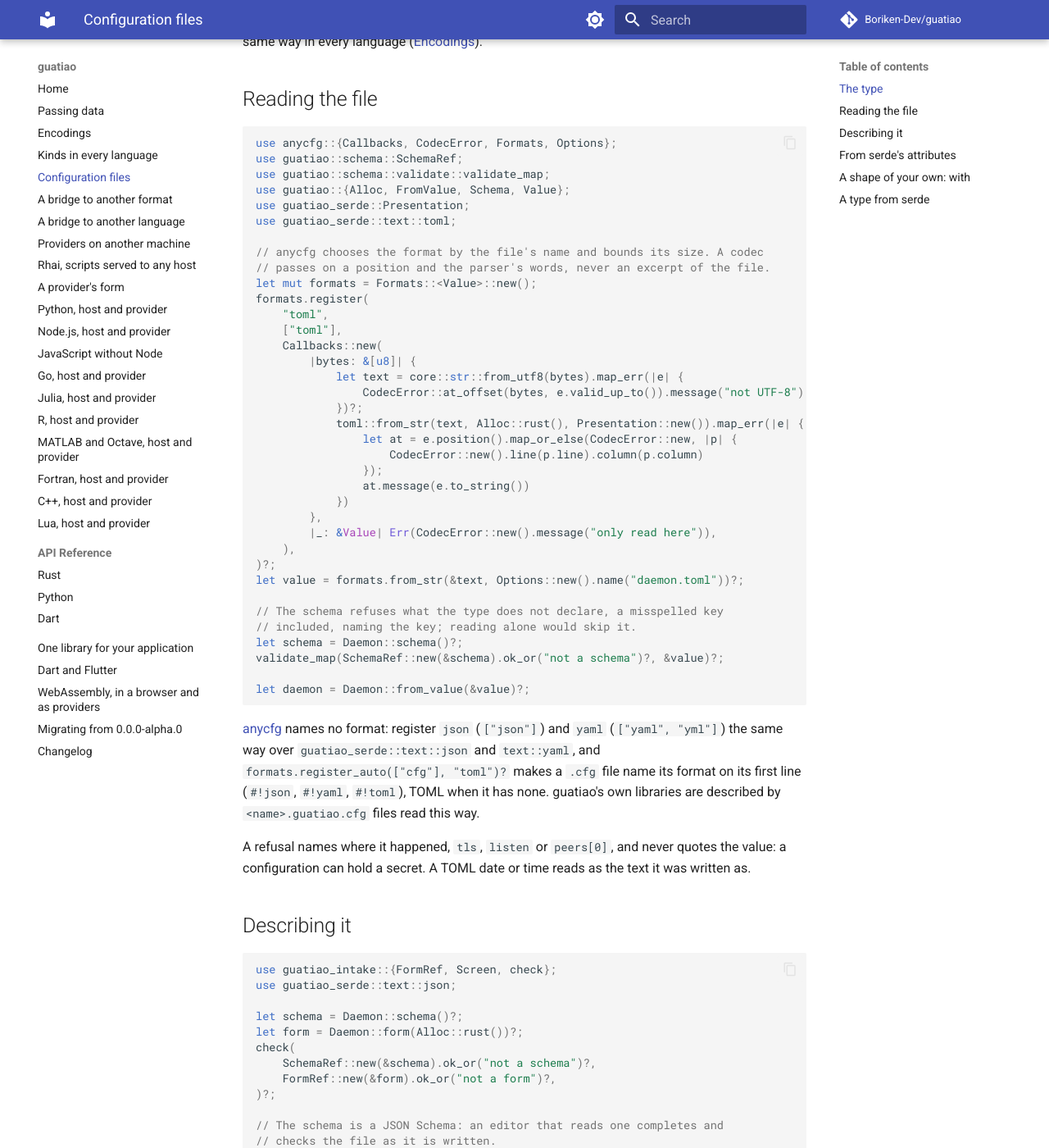
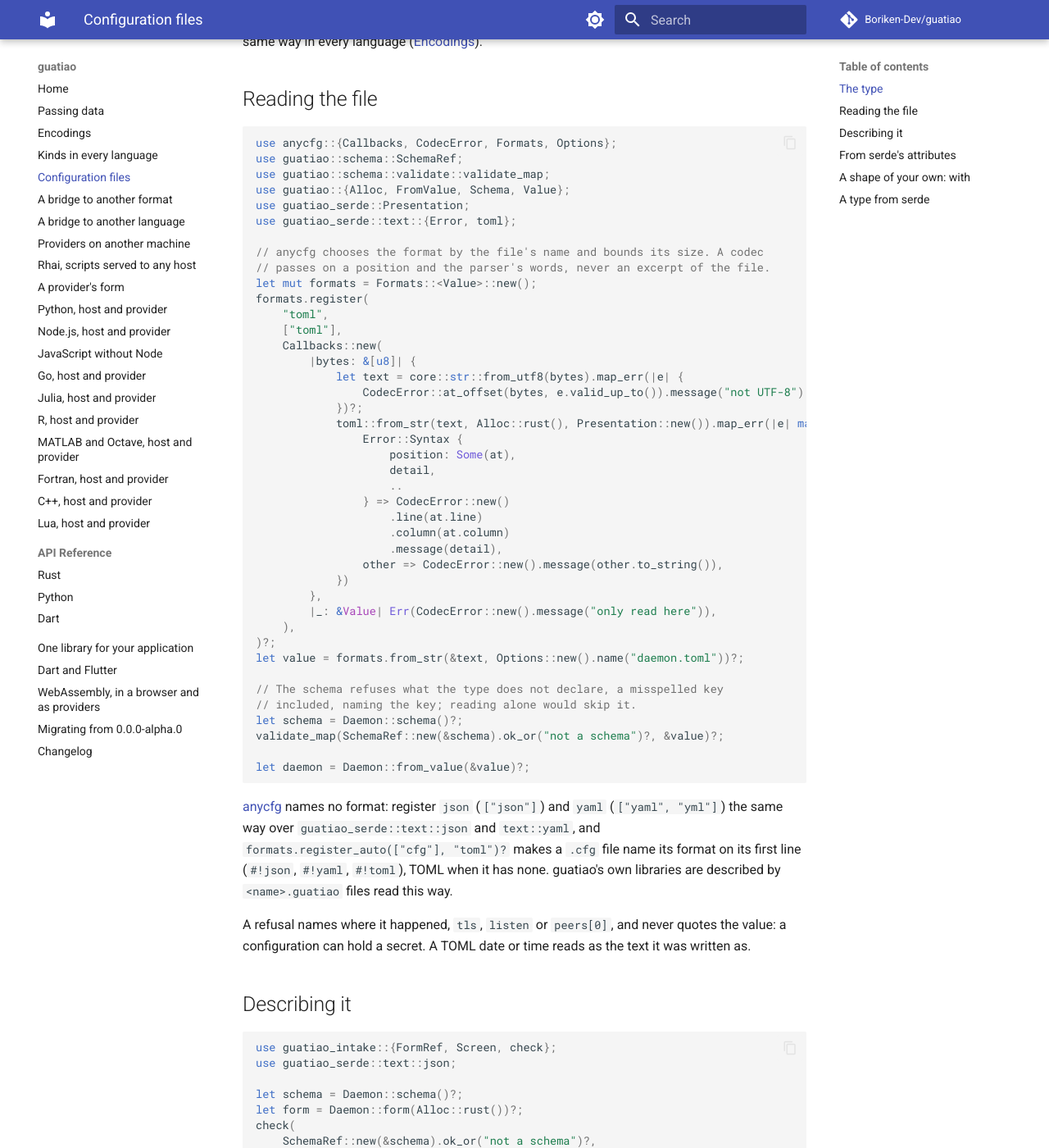
Before and after one commit to Boriken-Dev/guatiao, an MkDocs documentation site: the page built from docs/configuration.md, in a window 1280 px wide and 1400 px high, scrolled down 1273 px. Shown: the whole window at 82% size. Built offline with MkDocs 1.6.1 and Material for MkDocs 9.7.7, drawn with Linux system fonts in a browser that asks for light colours; comment, search, counter and statistics services are not loaded.

Commit message:
fix: greeter_host's codec passes the parser's detail and position once

```diff
--- a/docs/configuration.md
+++ b/docs/configuration.md
@@ -71,7 +71,7 @@ use guatiao::schema::SchemaRef;
 use guatiao::schema::validate::validate_map;
 use guatiao::{Alloc, FromValue, Schema, Value};
 use guatiao_serde::Presentation;
-use guatiao_serde::text::toml;
+use guatiao_serde::text::{Error, toml};
 
 // anycfg chooses the format by the file's name and bounds its size. A codec
 // passes on a position and the parser's words, never an excerpt of the file.
@@ -84,11 +84,16 @@ formats.register(
             let text = core::str::from_utf8(bytes).map_err(|e| {
                 CodecError::at_offset(bytes, e.valid_up_to()).message("not UTF-8")
             })?;
-            toml::from_str(text, Alloc::rust(), Presentation::new()).map_err(|e| {
-                let at = e.position().map_or_else(CodecError::new, |p| {
-                    CodecError::new().line(p.line).column(p.column)
-                });
-                at.message(e.to_string())
+            toml::from_str(text, Alloc::rust(), Presentation::new()).map_err(|e| match e {
+                Error::Syntax {
+                    position: Some(at),
+                    detail,
+                    ..
+                } => CodecError::new()
+                    .line(at.line)
+                    .column(at.column)
+                    .message(detail),
+                other => CodecError::new().message(other.to_string()),
             })
         },
         |_: &Value| Err(CodecError::new().message("only read here")),
@@ -109,7 +114,7 @@ let daemon = Daemon::from_value(&value)?;
 `guatiao_serde::text::json` and `text::yaml`, and
 `formats.register_auto(["cfg"], "toml")?` makes a `.cfg` file name its format
 on its first line (`#!json`, `#!yaml`, `#!toml`), TOML when it has none.
-guatiao's own libraries are described by `<name>.guatiao.cfg` files read
+guatiao's own libraries are described by `<name>.guatiao` files read
 this way.
 
 A refusal names where it happened, `tls`, `listen` or `peers[0]`, and
```
Also changed, not shown: 2 other files.
